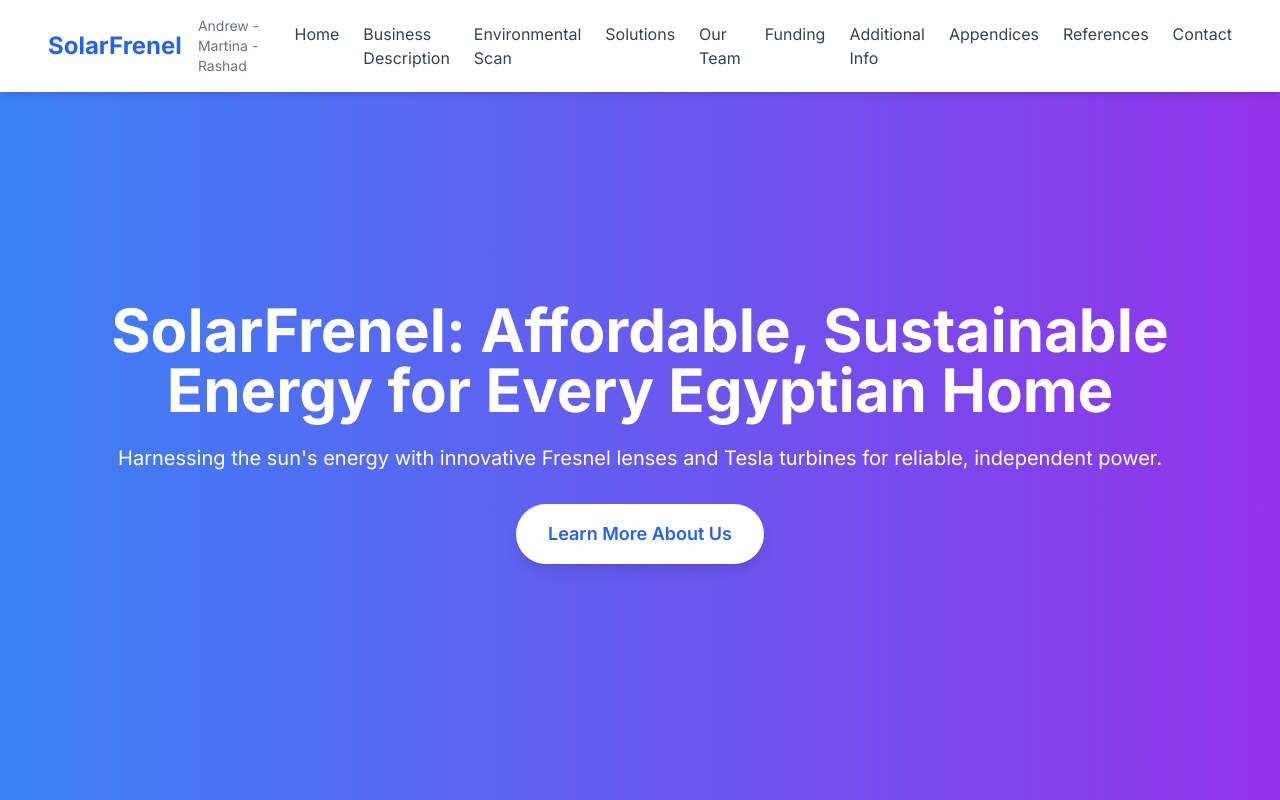
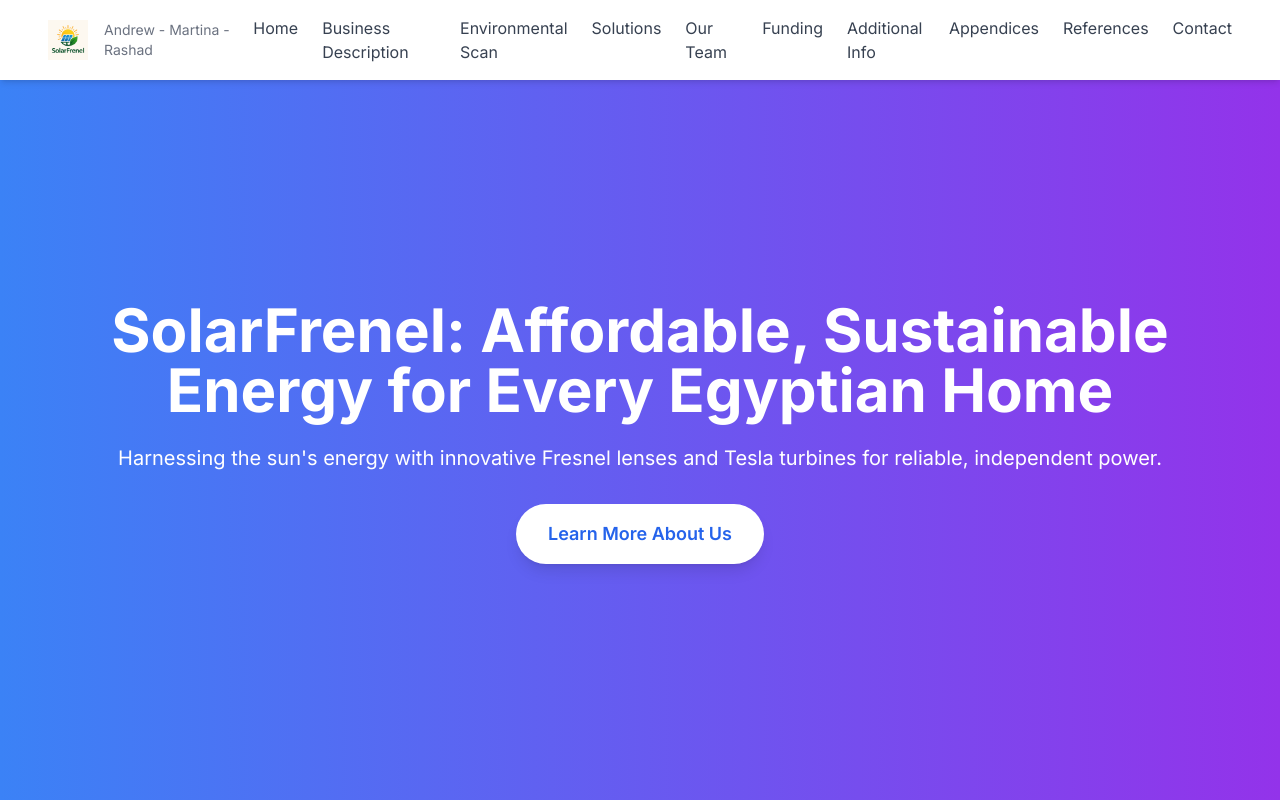
Before and after one commit to andrew6255/SolarFresnel, a plain HTML site: page index.html in a window 1280 px wide. Shown: the top 800 px of the page. Drawn offline with nearby package versions, Linux system fonts and the light colour scheme.

Commit message:
Update index.html

```diff
--- a/index.html
+++ b/index.html
@@ -52,7 +52,7 @@
 <body class="text-gray-800">
     <nav class="bg-white shadow-md py-4 px-6 md:px-12 flex justify-between items-center fixed w-full z-10 top-0">
         <div class="flex items-center">
-            <span class="text-2xl font-bold text-blue-600 mr-4">SolarFrenel</span>
+            <img src="logo.png" alt="SolarFrenel Logo" class="h-10 mr-4">
             <span class="text-sm text-gray-500 hidden md:block">Andrew - Martina - Rashad</span>
         </div>
         <div class="hidden md:flex space-x-6">
```
